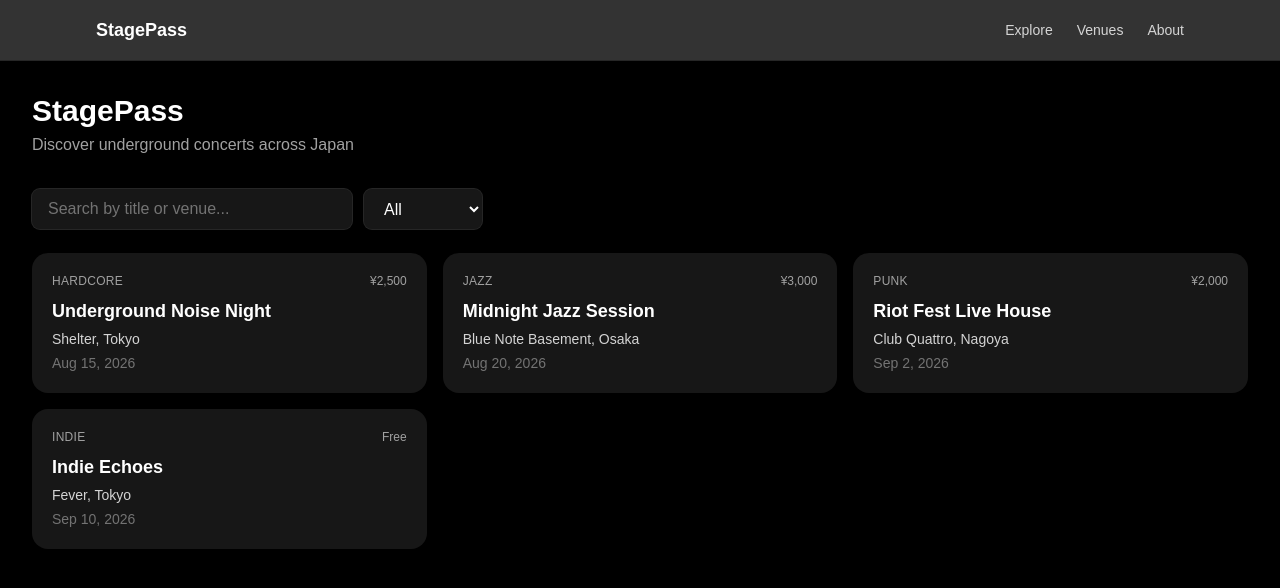
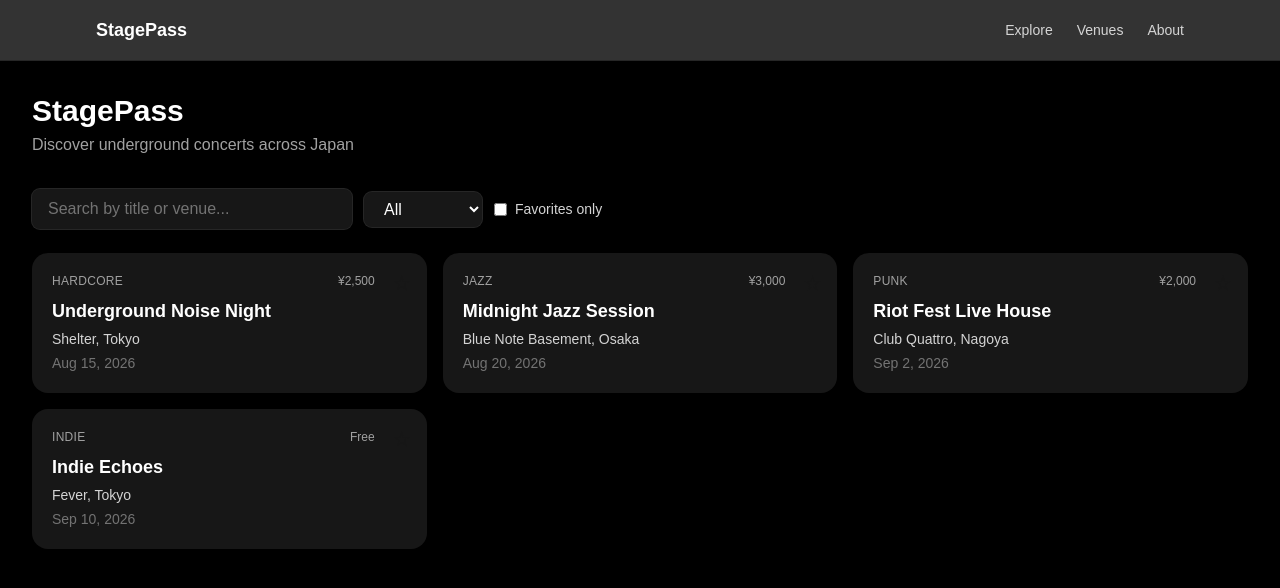
Before and after one commit to kaijunwong01-stack/stagepass, a Next.js app: page / in a window 1280 px wide. Shown: the top 588 px of the page. Built offline with nearby package versions, Linux system fonts and the light colour scheme.

Commit message:
feat: sync favorite status between homepage and event detail page

```diff
--- a/src/app/events/[id]/page.tsx
+++ b/src/app/events/[id]/page.tsx
@@ -1,5 +1,6 @@
 import { concerts } from "@/data/concerts";
 import { notFound } from "next/navigation";
+import FavoriteButton from "@/components/FavoriteButton";
 
 type EventPageProps = {
   params: Promise<{ id: string }>;
@@ -9,7 +10,6 @@ export default async function EventPage({ params }: EventPageProps) {
   const { id } = await params;
   const concert = concerts.find((c) => c.id === id);
 
-  // If someone visits /events/999 and no concert has that id, show a 404 page.
   if (!concert) {
     notFound();
   }
@@ -23,9 +23,13 @@ export default async function EventPage({ params }: EventPageProps) {
 
   return (
     <main className="mx-auto min-h-screen max-w-2xl px-4 py-10 sm:px-8">
-      <span className="text-xs uppercase tracking-wide text-neutral-400">
-        {concert.genre}
-      </span>
+      <div className="flex items-start justify-between">
+        <span className="text-xs uppercase tracking-wide text-neutral-400">
+          {concert.genre}
+        </span>
+        <FavoriteButton concertId={concert.id} />
+      </div>
+
       <h1 className="mt-2 text-3xl font-bold text-white">{concert.title}</h1>
 
       <div className="mt-6 space-y-2 text-neutral-300">
--- a/src/components/EventCard.tsx
+++ b/src/components/EventCard.tsx
@@ -1,5 +1,6 @@
 import Link from "next/link";
 import { Concert } from "@/data/concerts";
+import FavoriteButton from "@/components/FavoriteButton";
 
 type EventCardProps = {
   concert: Concert;
@@ -15,9 +16,14 @@ export default function EventCard({ concert }: EventCardProps) {
   return (
     <Link
       href={`/events/${concert.id}`}
-      className="block rounded-2xl bg-neutral-900 p-5 shadow-md transition-shadow hover:shadow-lg"
+      className="relative block rounded-2xl bg-neutral-900 p-5 shadow-md transition-shadow hover:shadow-lg"
     >
-      <div className="mb-2 flex items-center justify-between">
+      <FavoriteButton
+        concertId={concert.id}
+        className="absolute right-4 top-4"
+      />
+
+      <div className="mb-2 flex items-center justify-between pr-8">
         <span className="text-xs uppercase tracking-wide text-neutral-400">
           {concert.genre}
         </span>
--- a/src/components/EventList.tsx
+++ b/src/components/EventList.tsx
@@ -3,6 +3,7 @@
 import { useState } from "react";
 import EventCard from "@/components/EventCard";
 import { Concert } from "@/data/concerts";
+import { useFavorites } from "@/hooks/useFavorites";
 
 type EventListProps = {
   concerts: Concert[];
@@ -11,9 +12,10 @@ type EventListProps = {
 export default function EventList({ concerts }: EventListProps) {
   const [searchText, setSearchText] = useState("");
   const [selectedGenre, setSelectedGenre] = useState("All");
+  const [showFavoritesOnly, setShowFavoritesOnly] = useState(false);
 
-  // Build the genre dropdown options from the actual data,
-  // so we never have to manually update this list when new genres appear.
+  const { toggleFavorite, isFavorite } = useFavorites();
+
   const genres = ["All", ...new Set(concerts.map((c) => c.genre))];
 
   const filteredConcerts = concerts.filter((concert) => {
@@ -24,12 +26,14 @@ export default function EventList({ concerts }: EventListProps) {
     const matchesGenre =
       selectedGenre === "All" || concert.genre === selectedGenre;
 
-    return matchesSearch && matchesGenre;
+    const matchesFavorite = !showFavoritesOnly || isFavorite(concert.id);
+
+    return matchesSearch && matchesGenre && matchesFavorite;
   });
 
   return (
     <div>
-      <div className="mb-6 flex flex-col gap-3 sm:flex-row">
+      <div className="mb-6 flex flex-col gap-3 sm:flex-row sm:items-center">
         <input
           type="text"
           placeholder="Search by title or venue..."
@@ -49,6 +53,15 @@ export default function EventList({ concerts }: EventListProps) {
             </option>
           ))}
         </select>
+
+        <label className="flex items-center gap-2 text-sm text-neutral-300">
+          <input
+            type="checkbox"
+            checked={showFavoritesOnly}
+            onChange={(e) => setShowFavoritesOnly(e.target.checked)}
+          />
+          Favorites only
+        </label>
       </div>
 
       {filteredConcerts.length === 0 ? (
--- /dev/null
+++ b/src/components/FavoriteButton.tsx
@@ -0,0 +1,32 @@
+"use client";
+
+import { useFavorites } from "@/hooks/useFavorites";
+
+type FavoriteButtonProps = {
+  concertId: string;
+  className?: string;
+};
+
+export default function FavoriteButton({
+  concertId,
+  className = "",
+}: FavoriteButtonProps) {
+  const { isFavorite, toggleFavorite } = useFavorites();
+  const favorited = isFavorite(concertId);
+
+  function handleClick(e: React.MouseEvent) {
+    e.preventDefault();
+    e.stopPropagation();
+    toggleFavorite(concertId);
+  }
+
+  return (
+    <button
+      onClick={handleClick}
+      aria-label={favorited ? "Remove from favorites" : "Add to favorites"}
+      className={`text-xl ${className}`}
+    >
+      {favorited ? "★" : "☆"}
+    </button>
+  );
+}
--- /dev/null
+++ b/src/hooks/useFavorites.ts
@@ -0,0 +1,36 @@
+"use client";
+
+import { useEffect, useState } from "react";
+
+const STORAGE_KEY = "stagepass-favorites";
+
+export function useFavorites() {
+  const [favoriteIds, setFavoriteIds] = useState<string[]>([]);
+
+  // Runs once, when a component using this hook first loads.
+  // We read whatever was saved previously from localStorage.
+  useEffect(() => {
+    const stored = localStorage.getItem(STORAGE_KEY);
+    if (stored) {
+      setFavoriteIds(JSON.parse(stored));
+    }
+  }, []);
+
+  function toggleFavorite(id: string) {
+    setFavoriteIds((prev) => {
+      const isAlreadyFavorite = prev.includes(id);
+      const updated = isAlreadyFavorite
+        ? prev.filter((favId) => favId !== id) // remove it
+        : [...prev, id]; // add it
+
+      localStorage.setItem(STORAGE_KEY, JSON.stringify(updated));
+      return updated;
+    });
+  }
+
+  function isFavorite(id: string) {
+    return favoriteIds.includes(id);
+  }
+
+  return { favoriteIds, toggleFavorite, isFavorite };
+}
```
